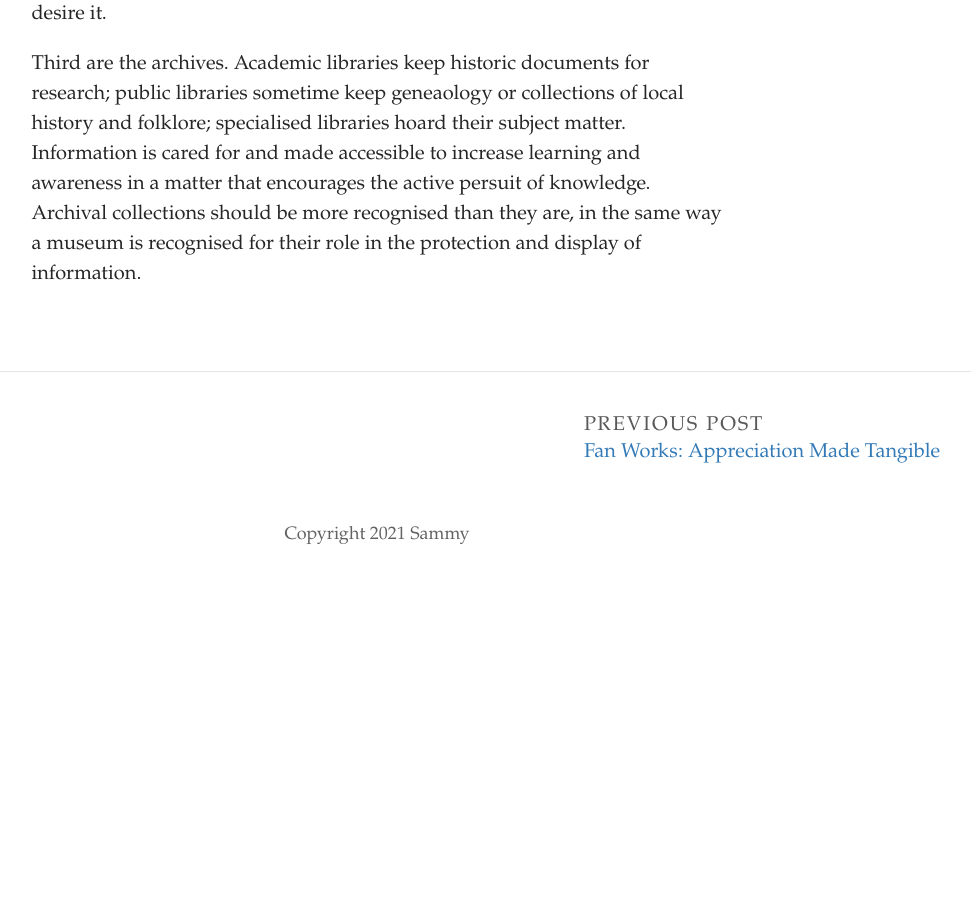
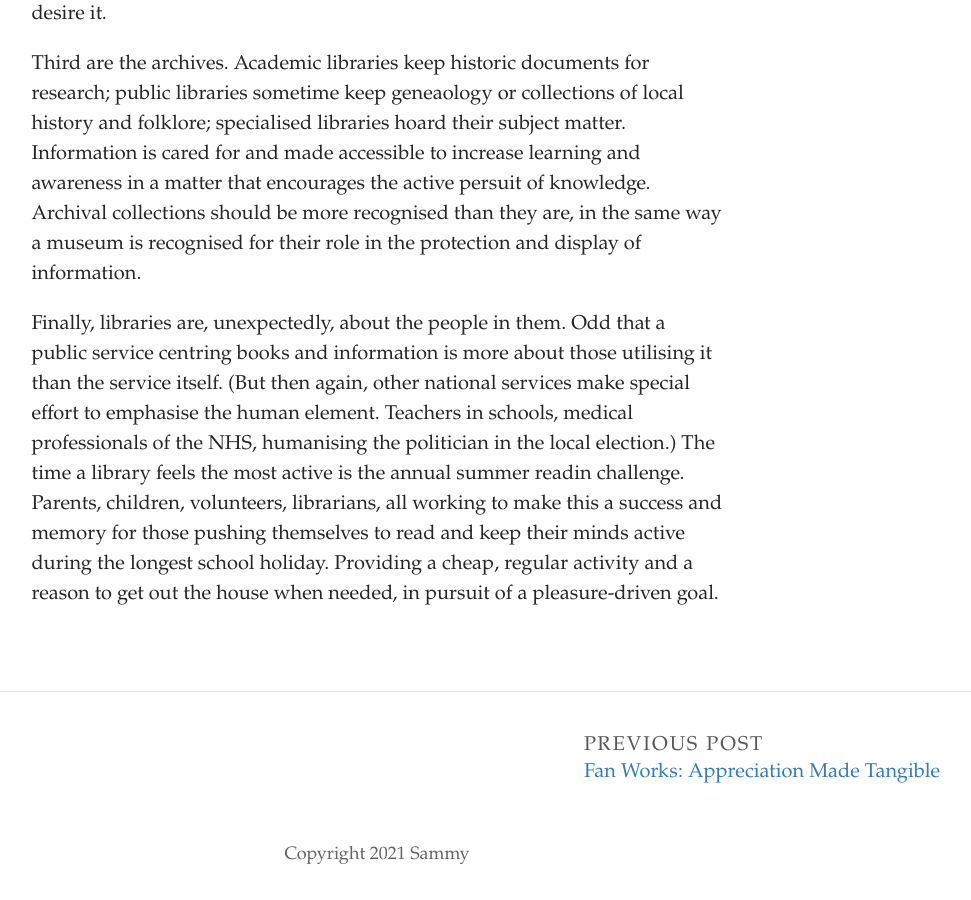
Before and after one commit to SammySpinsAYarn/Blog, a Jekyll site: the page built from _posts/2023-05-23-needs-a-title.md, in a window 1280 px wide and 900 px high, scrolled down 970 px. Shown: the whole window, without its empty margins (263-1234 px from the left). Built offline with Jekyll 4.4.1, drawn with Linux system fonts in a browser that asks for light colours; some web fonts are replaced; before the commit the page ends 1550 px from its top, so only the background shows below that.

Commit message:
Update Post “2023-05-23-needs-a-title”

```diff
--- a/_posts/2023-05-23-needs-a-title.md
+++ b/_posts/2023-05-23-needs-a-title.md
@@ -12,3 +12,5 @@ F﻿irst are the basics- borrowing. People borrow media from the library, includ
 S﻿econd, is the space itself. Libraries are a space where anyone can enter, and as long as they are reasonably quiet and respectful, you can stay for hours at no cost. In certain larger locations, there are smaller rooms that can be rented out for public events, or the library iteself will host meetings for crafters or language groups. Libraries are a quiet place with free entertainment and people ready to help, providing assistance and escape to those who need or desire it.
 
 T﻿hird are the archives. Academic libraries keep historic documents for research; public libraries sometime keep geneaology or collections of local history and folklore; specialised libraries hoard their subject matter. Information is cared for and made accessible to increase learning and awareness in a matter that encourages the active persuit of knowledge. Archival collections should be more recognised than they are, in the same way a museum is recognised for their role in the protection and display of information.
+
+F﻿inally, libraries are, unexpectedly, about the people in them. Odd that a public service centring books and information is more about those utilising it than the service itself. (But then again, other national services make special effort to emphasise the human element. Teachers in schools, medical professionals of the NHS, humanising the politician in the local election.) The time a library feels the most active is the annual summer readin challenge. Parents, children, volunteers, librarians, all working to make this a success and memory for those pushing themselves to read and keep their minds active during the longest school holiday. Providing a cheap, regular activity and a reason to get out the house when needed, in pursuit of a pleasure-driven goal.
```
